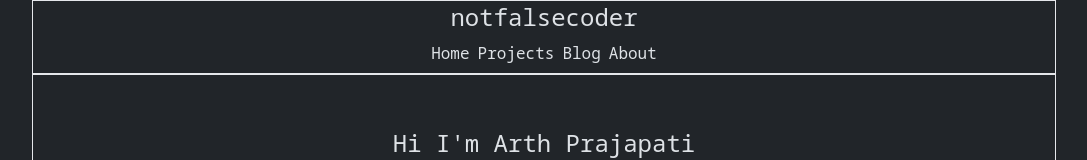
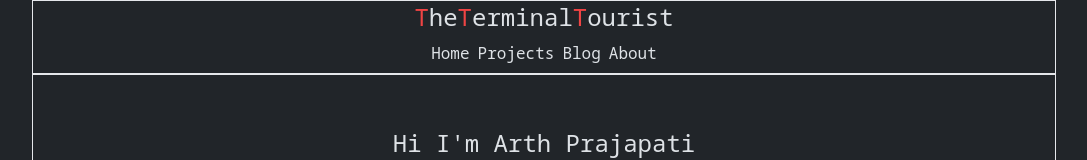
Before and after one commit to user-64bit/The-Terminal-Tourist, a Next.js app: page / in a window 1280 px wide. Shown: the top 160 px of the page, without its empty margins (96-1183 px from the left). Built offline with nearby package versions, Linux system fonts and the light colour scheme.

Commit message:
The Terminal Tourist

```diff
--- a/app/blog/[slug]/page.tsx
+++ b/app/blog/[slug]/page.tsx
@@ -16,7 +16,7 @@ export default async function Page({ params }: { params: { slug: string } }) {
 
     return (
         <Suspense fallback={<Loader />}>
-            <article className="px-10">
+            <article className="ms-14 me-10">
                 <h1 className="text-center py-4 text-3xl underline text-red-500">{data.title}</h1>
                 <div className="">
                     <div className="markdown">
--- a/app/components/navbar.tsx
+++ b/app/components/navbar.tsx
@@ -4,7 +4,7 @@ export default function Navbar() {
 	return (
 		<>
 			<div className='border sticky top-0 z-50 bg-[#212529]'>
-				<h1 className='text-center text-2xl'>notfalsecoder</h1>
+				<h1 className='text-center text-2xl'><span className="text-red-500">T</span>he<span className="text-red-500">T</span>erminal<span className="text-red-500">T</span>ourist</h1>
 				<ul className='flex justify-center py-2'>
 					<li className='me-2'><Link href={"/"}>Home</Link></li>
 					<li className='me-2'><Link href={"/projects"}>Projects</Link></li>
--- a/app/layout.tsx
+++ b/app/layout.tsx
@@ -3,8 +3,8 @@ import "./globals.css";
 import Navbar from "./components/navbar";
 
 export const metadata: Metadata = {
-  title: "NotFalseCoder",
-  description: "Not False Coder",
+  title: "The Terminal Tourist",
+  description: "The Terminal Tourist",
 };
 
 export default function RootLayout({
--- a/package.json
+++ b/package.json
@@ -1,5 +1,5 @@
 {
-  "name": "notfalsecoder",
+  "name": "the-terminal-tourist",
   "version": "0.1.0",
   "private": true,
   "scripts": {
```
